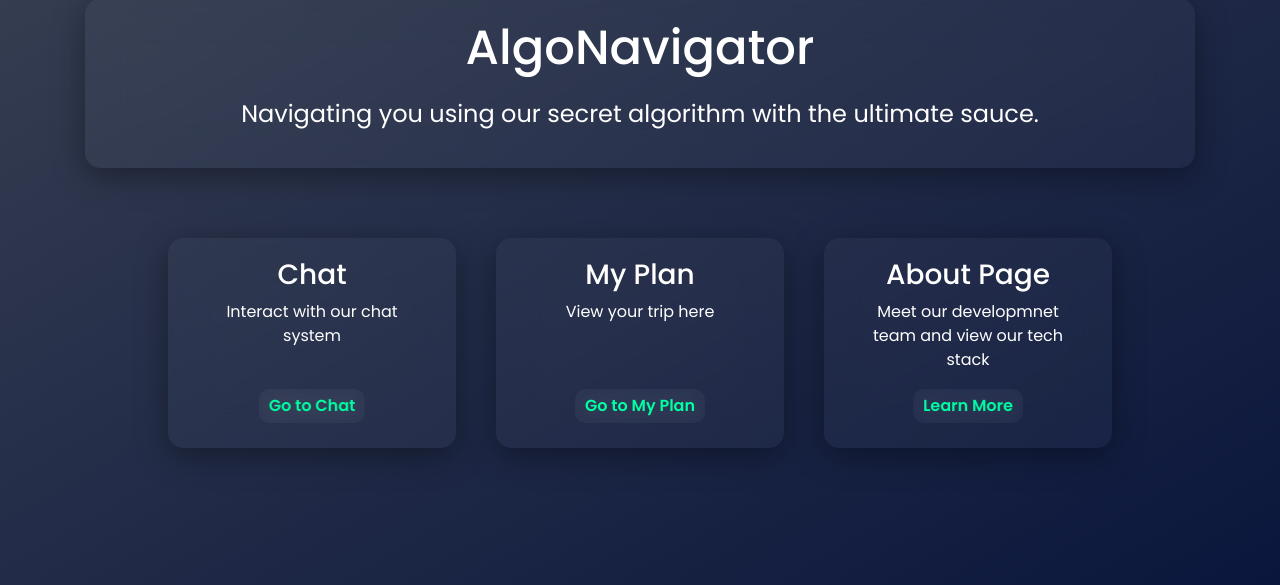
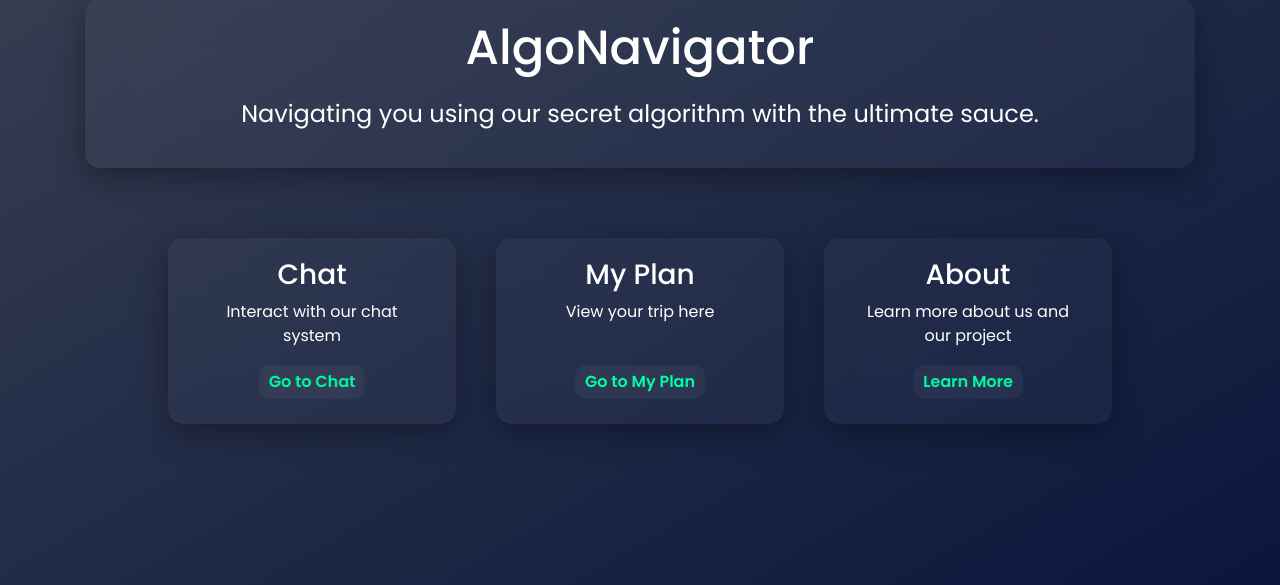
Before and after one commit to ElvinLit/AlgoNavigators, a Flask app: page / in a window 1280 px wide. Shown: the part 215-800 px from the top of the page. Run offline with Flask 3, Linux system fonts and the light colour scheme; parts of the project's set-up code (start-up, migrations or seed data) failed here and were passed over; some libraries are stand-ins or nearby versions.

Commit message:
Editing text on homepage

```diff
--- a/website/templates/home.html
+++ b/website/templates/home.html
@@ -20,8 +20,8 @@
         <a href="/my-plan">Go to My Plan</a>
     </div>
     <div class="home-card">
-        <h3>About Page</h3>
-        <p>Meet our developmnet team and view our tech stack</p>
+        <h3>About</h3>
+        <p>Learn more about us and our project</p>
         <a href="/about">Learn More</a>
     </div>
 </div>
```
